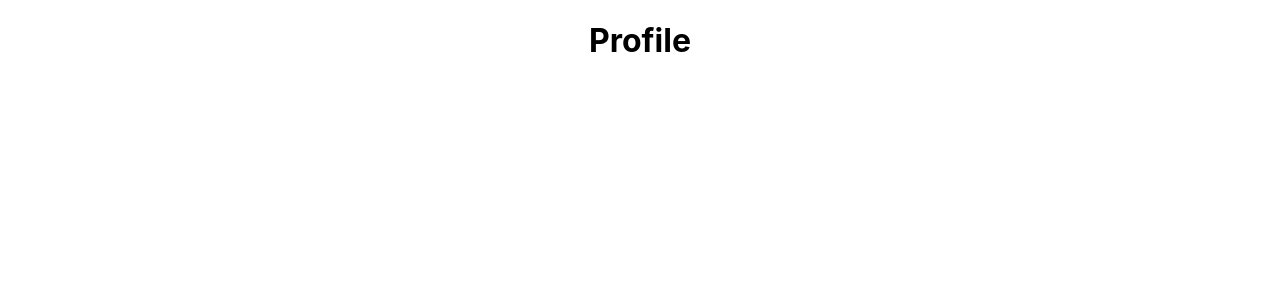
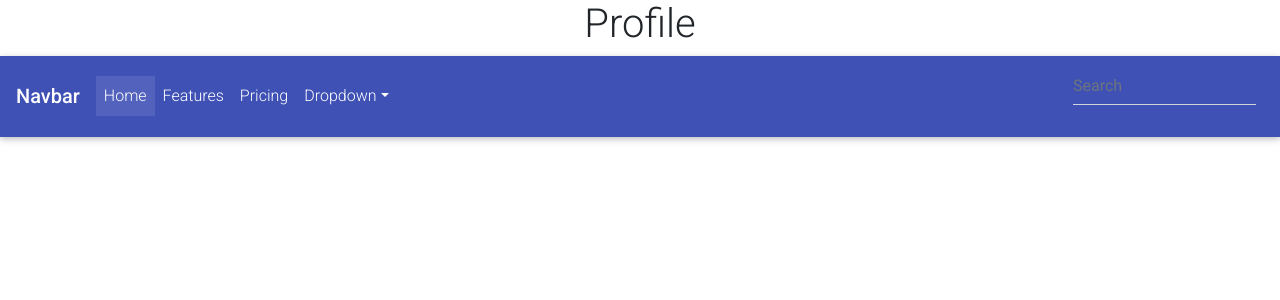
Before and after one commit to Donohoo13/ProfileV2, a React (Create React App) app: page / in a window 1280 px wide. Shown: the top 300 px of the page. Built offline with nearby package versions, Linux system fonts and the light colour scheme.

Commit message:
tinkering

```diff
--- a/package.json
+++ b/package.json
@@ -3,6 +3,7 @@
   "version": "0.1.0",
   "private": true,
   "dependencies": {
+    "mdbreact": "^4.8.2",
     "react": "^16.6.0",
     "react-dom": "^16.6.0",
     "react-router-dom": "^4.3.1",
--- a/src/App.js
+++ b/src/App.js
@@ -1,11 +1,14 @@
 import React, { Component } from 'react';
 import './App.css';
+
+import MainNav from './Navbar/Navbar'
 
 class App extends Component {
   render() {
     return (
       <div className="App">
         <h1>Profile</h1>
+        <MainNav/>
       </div>
     );
   }
--- /dev/null
+++ b/src/Navbar/Navbar.js
@@ -0,0 +1,63 @@
+import React, { Component } from 'react';
+import { Navbar, NavbarBrand, NavbarNav, NavbarToggler, Collapse, NavItem, NavLink, Dropdown, DropdownToggle, DropdownMenu, DropdownItem } from 'mdbreact';
+import { BrowserRouter as Router, Link } from 'react-router-dom';
+
+export default class MainNav extends Component {
+    constructor(props) {
+        super(props);
+        this.state = {
+            collapse: false,
+            isWideEnough: false,
+        };
+    this.onClick = this.onClick.bind(this);
+    }
+
+    onClick(){
+        this.setState({
+            collapse: !this.state.collapse,
+        });
+    }
+    render() {
+        return (
+            <Router>
+                <Navbar color="indigo" dark expand="md" scrolling>
+                    <NavbarBrand href="/">
+                        <strong>Navbar</strong>
+                    </NavbarBrand>
+                    { !this.state.isWideEnough && <NavbarToggler onClick = { this.onClick } />}
+                    <Collapse isOpen = { this.state.collapse } navbar>
+                        <NavbarNav left>
+                          <NavItem active>
+                              <NavLink to="#">Home</NavLink>
+                          </NavItem>
+                          <NavItem>
+                              <NavLink to="#">Features</NavLink>
+                          </NavItem>
+                          <NavItem>
+                              <NavLink to="#">Pricing</NavLink>
+                          </NavItem>
+                          <NavItem>
+                            <Dropdown>
+                                <DropdownToggle nav caret>Dropdown</DropdownToggle>
+                                <DropdownMenu>
+                                    <DropdownItem href="#">Action</DropdownItem>
+                                    <DropdownItem href="#">Another Action</DropdownItem>
+                                    <DropdownItem href="#">Something else here</DropdownItem>
+                                    <DropdownItem href="#">Something else here</DropdownItem>
+                                </DropdownMenu>
+                            </Dropdown>
+                          </NavItem>
+                        </NavbarNav>
+                        <NavbarNav right>
+                          <NavItem>
+                            <form className="form-inline md-form mt-0">
+                              <input className="form-control mr-sm-2 mb-0 text-white" type="text" placeholder="Search" aria-label="Search"/>
+                            </form>
+                          </NavItem>
+                        </NavbarNav>
+                    </Collapse>
+                </Navbar>
+            </Router>
+        );
+    }
+}
--- /dev/null
+++ b/src/Routes/Routes.js
@@ -0,0 +1,4 @@
+import React, { Component, Fragment } from "react";
+import { Routes } from "react-router-dom";
+
+import Navbar from "../Navbar/Navbar";
--- a/src/index.js
+++ b/src/index.js
@@ -1,6 +1,9 @@
 import React from 'react';
 import ReactDOM from 'react-dom';
 import './index.css';
+import 'font-awesome/css/font-awesome.min.css';
+import 'bootstrap-css-only/css/bootstrap.min.css';
+import 'mdbreact/dist/css/mdb.css';
 import App from './App';
 import * as serviceWorker from './serviceWorker';
 
```
Also changed, not shown: 1 other file (tests, documents, lock files or other folders).
